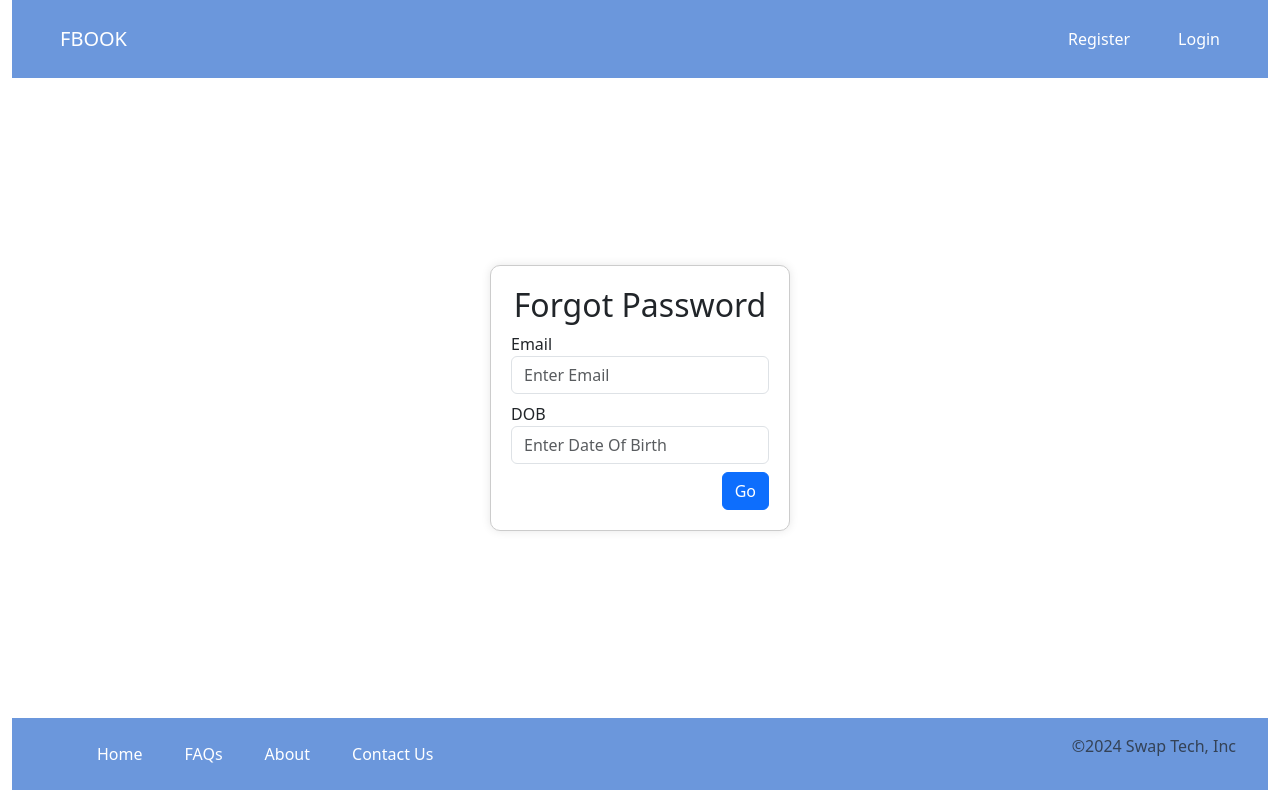
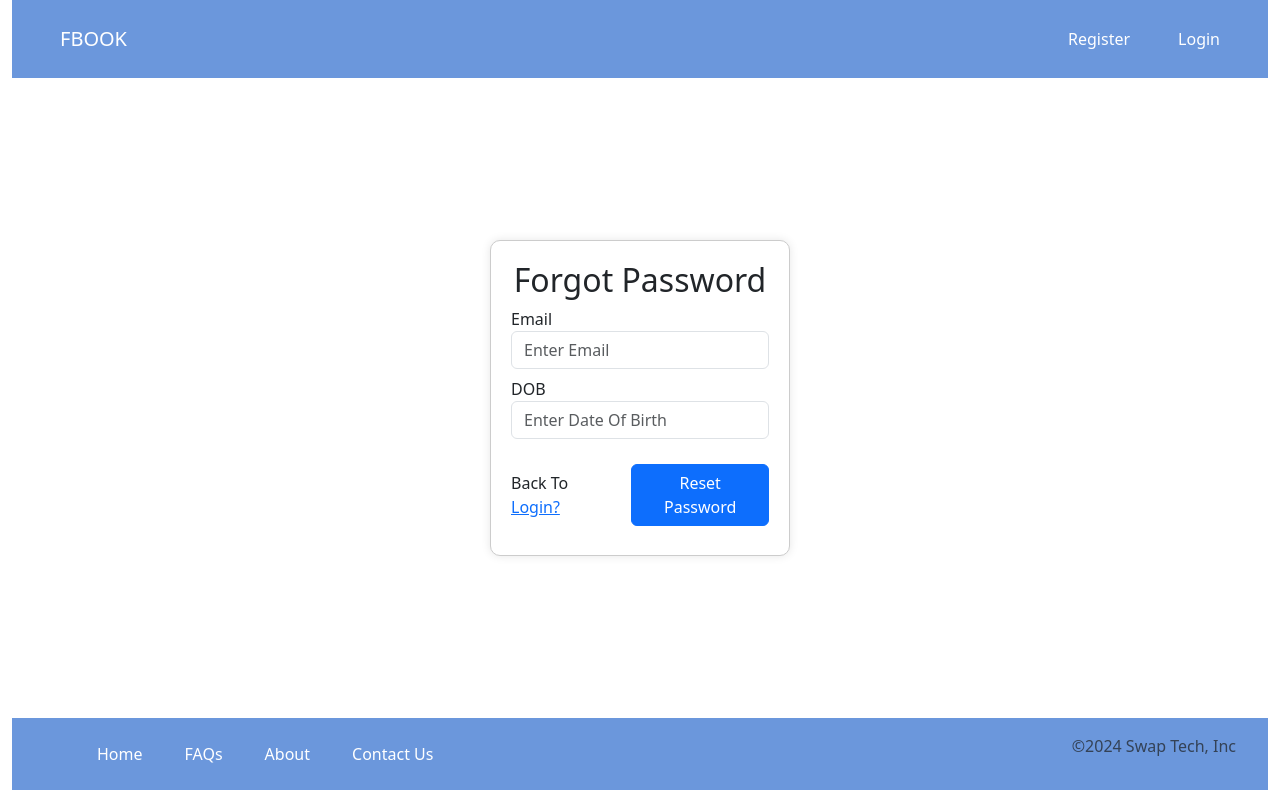
Before and after one commit to smuneshwar00/friends-book, an Angular app: page /forgot-password in a window 1280 px wide. Built offline with nearby package versions, Linux system fonts and the light colour scheme.

Commit message:
added routers where needed for better navigation

```diff
--- a/src/app/components/forms/forgot-password-page/forgot-password-page.component.css
+++ b/src/app/components/forms/forgot-password-page/forgot-password-page.component.css
@@ -16,3 +16,8 @@
     display: flex;
     justify-content: flex-end;
   }
+
+  .spaced-elements{
+    display: flex;
+    align-items: center;
+  }
--- a/src/app/components/forms/forgot-password-page/forgot-password-page.component.html
+++ b/src/app/components/forms/forgot-password-page/forgot-password-page.component.html
@@ -11,9 +11,13 @@
           <input type="text" class="form-control" name="dob" placeholder="Enter Date Of Birth">
         </div>
 
-        <div class="button-container mt-2">
-            <button type="button" (click)="onSubmit()" class="btn btn-primary">Go</button>
-          </div>
+        <div class="spaced-elements mt-3">
+          <p class="mt-3">Back To
+            <a routerLink="/login" routerLinkActive="active-route">Login?</a>
+          </p>
+          <button type="button" (click)="onSubmit()" class="btn btn-primary ms-3">Reset Password</button>
+        </div>
+
       </form>
     </div>
   </div>
--- a/src/app/components/forms/forgot-password-page/forgot-password-page.component.ts
+++ b/src/app/components/forms/forgot-password-page/forgot-password-page.component.ts
@@ -1,9 +1,10 @@
 import { Component } from '@angular/core';
+import { RouterModule } from '@angular/router';
 
 @Component({
   selector: 'fb-forgot-password-page',
   standalone: true,
-  imports: [],
+  imports: [RouterModule],
   templateUrl: './forgot-password-page.component.html',
   styleUrl: './forgot-password-page.component.css'
 })
--- a/src/app/components/forms/login-page/login-page.component.css
+++ b/src/app/components/forms/login-page/login-page.component.css
@@ -22,3 +22,7 @@
     cursor: not-allowed;
     opacity: 0.6;
   }
+
+  p {
+    color: #2b7585;
+  }
--- a/src/app/components/forms/login-page/login-page.component.html
+++ b/src/app/components/forms/login-page/login-page.component.html
@@ -11,9 +11,14 @@
         <input type="password" class="form-control" name="password" placeholder="Enter password" ngModel required>
       </div>
 
-        <div class="spaced-elements  mt-2">
+      <div class="spaced-elements mt-2">
         <a routerLink="/forgot-password">Forgot Password</a>
         <button type="submit" class="btn btn-primary" [disabled]="!loginForm.valid">Login</button>
+      </div>
+      <div>
+        <p>New?
+          <a routerLink="/register" routerLinkActive="active-route">Register Now!</a>
+        </p>
       </div>
     </form>
   </div>
```
Lines whose indentation alone changed are shown as unchanged.
